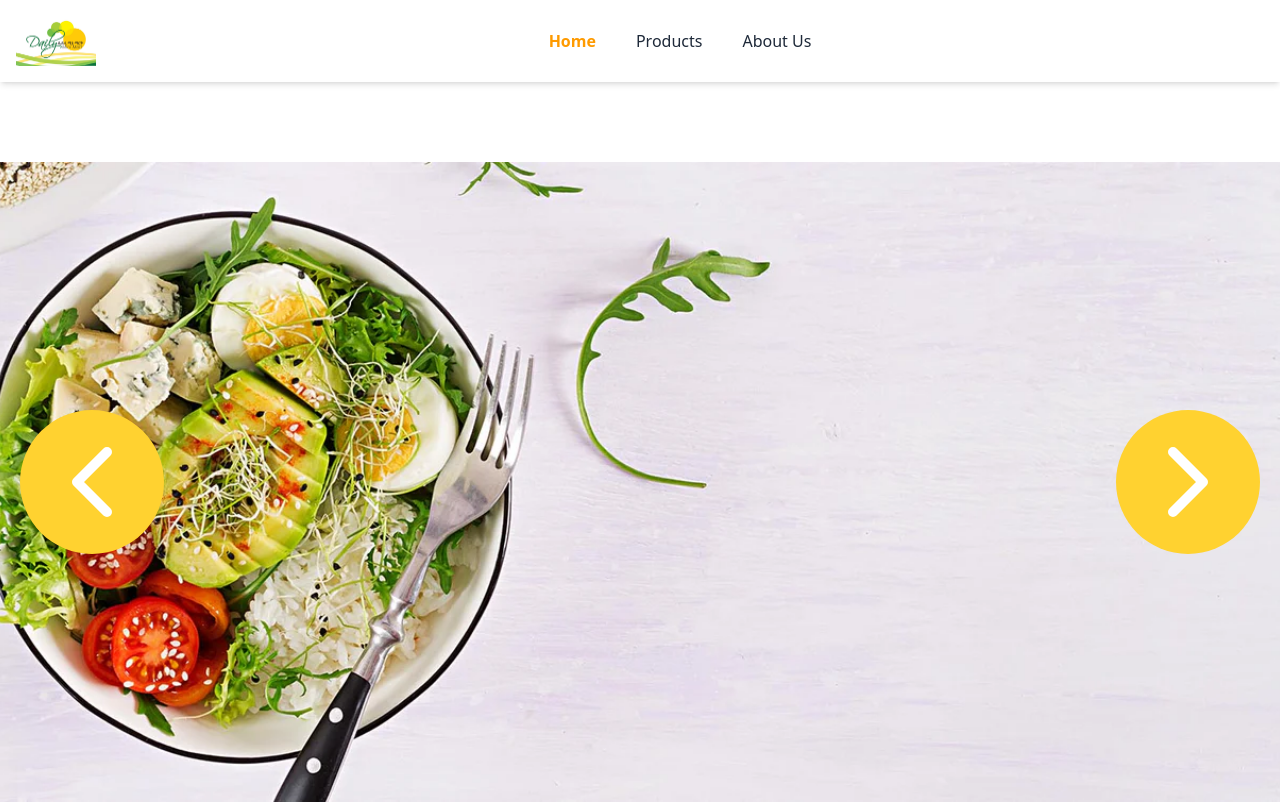
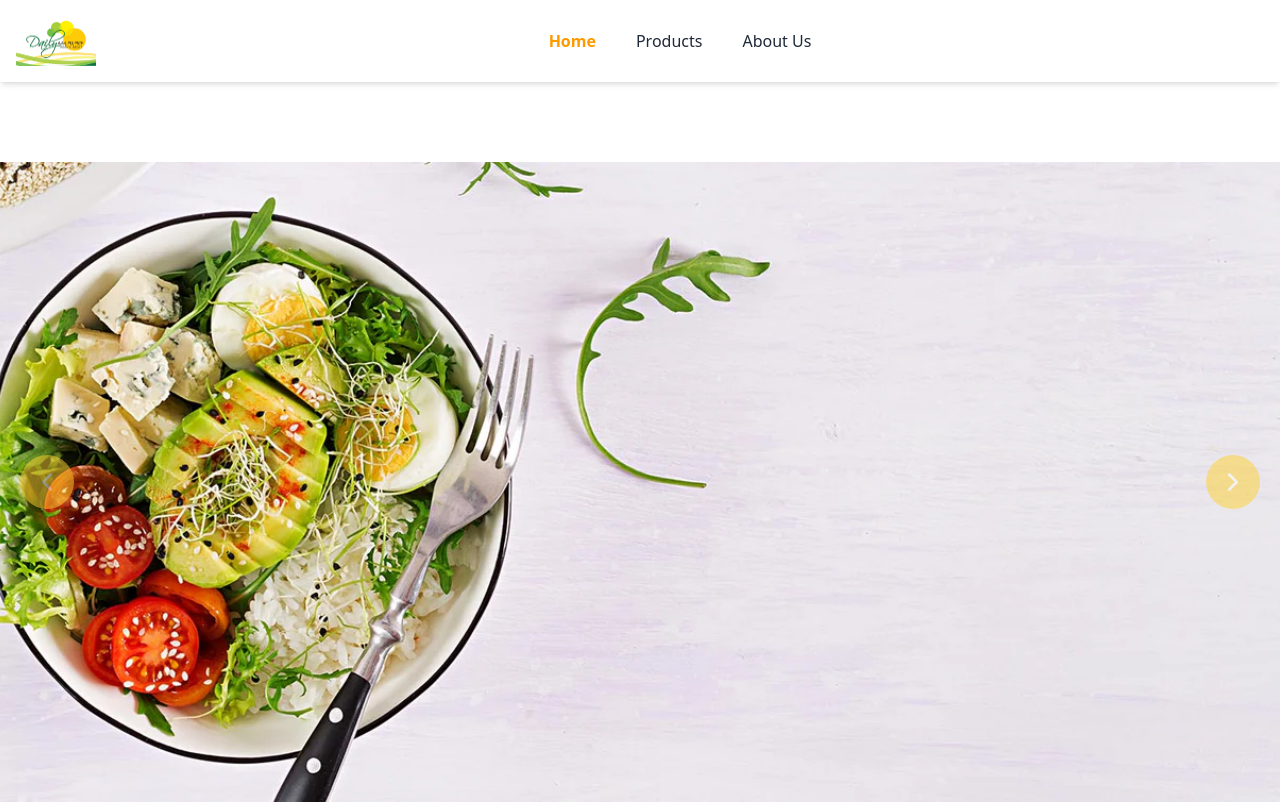
Before and after one commit to beteab548/daily, a Next.js app: page / in a window 1280 px wide. Shown: the top 804 px of the page. Built offline with nearby package versions, Linux system fonts and the light colour scheme.

Commit message:
GoogleMapEmbed

```diff
--- a/components/image-slider.tsx
+++ b/components/image-slider.tsx
@@ -5,14 +5,32 @@ import { ChevronLeft, ChevronRight, Menu } from "lucide-react";
 const images: string[] = ["/slider1.jpg", "/slider2.webp", "/slider3.webp"];
 
 export default function ImageSlider() {
-  const [currentIndex, setCurrentIndex] = useState<number>(1); // Start at 1 to account for cloned slides
+  const [currentIndex, setCurrentIndex] = useState<number>(1);
   const [isAnimating, setIsAnimating] = useState<boolean>(false);
+  const [isSidebarOpen, setIsSidebarOpen] = useState<boolean>(false);
+  const [isMobile, setIsMobile] = useState<boolean>(false);
   const sliderRef = useRef<HTMLDivElement>(null);
   const timerRef = useRef<number | null>(null);
   const timeoutRef = useRef<number | null>(null);
 
+  // Clone images for seamless looping
   const extendedImages = [images[images.length - 1], ...images, images[0]];
 
+  // Check for mobile viewport
+  useEffect(() => {
+    const checkIfMobile = () => {
+      setIsMobile(window.innerWidth < 768);
+    };
+
+    checkIfMobile();
+    window.addEventListener("resize", checkIfMobile);
+
+    return () => {
+      window.removeEventListener("resize", checkIfMobile);
+    };
+  }, []);
+
+  // Auto-slide and cleanup
   useEffect(() => {
     startAutoSlide();
     return () => {
@@ -21,66 +39,17 @@ export default function ImageSlider() {
     };
   }, []);
 
-  useEffect(() => {
-    setCurrentIndex(1);
-  }, []);
-
-  // Auto-slide functionality
-  const startAutoSlide = () => {
-    if (timerRef.current) clearInterval(timerRef.current);
-    timerRef.current = window.setInterval(() => {
-      handleSlide(nextSlide);
-    }, 5000);
-  };
-
-  // Handle slide transitions
-  const handleSlide = (slideFunc: () => void) => {
-    if (isAnimating) return;
-    setIsAnimating(true);
-    if (timerRef.current) clearInterval(timerRef.current);
-    slideFunc();
-
-    timeoutRef.current = window.setTimeout(() => {
-      setIsAnimating(false);
-      startAutoSlide();
-    }, 800);
-  };
-
-  // Go to the next slide
-  const nextSlide = () => {
-    setCurrentIndex((prevIndex) => {
-      const newIndex = prevIndex + 1;
-      if (newIndex >= extendedImages.length - 1) {
-        setTimeout(() => {
-          setCurrentIndex(1);
-        }, 800);
-      }
-      return newIndex;
-    });
-  };
-
-  // Go to the previous slide
-  const prevSlide = () => {
-    setCurrentIndex((prevIndex) => {
-      const newIndex = prevIndex - 1;
-      if (newIndex <= 0) {
-        setTimeout(() => {
-          setCurrentIndex(extendedImages.length - 2);
-        }, 800);
-      }
-      return newIndex;
-    });
-  };
-
+  // Handle transition end for seamless looping
   useEffect(() => {
     if (!sliderRef.current) return;
 
     const handleTransitionEnd = () => {
-      if (currentIndex === extendedImages.length - 1) {
+      if (currentIndex === 0) {
+        setCurrentIndex(extendedImages.length - 2);
+      } else if (currentIndex === extendedImages.length - 1) {
         setCurrentIndex(1);
-      } else if (currentIndex === 0) {
-        setCurrentIndex(extendedImages.length - 2);
       }
+      setIsAnimating(false);
     };
 
     const sliderElement = sliderRef.current;
@@ -91,9 +60,52 @@ export default function ImageSlider() {
     };
   }, [currentIndex]);
 
+  const startAutoSlide = () => {
+    if (timerRef.current) clearInterval(timerRef.current);
+    timerRef.current = window.setInterval(() => {
+      handleSlide(nextSlide);
+    }, 5000);
+  };
+
+  const handleSlide = (slideFunc: () => void) => {
+    if (isAnimating) return;
+    setIsAnimating(true);
+    if (timerRef.current) clearInterval(timerRef.current);
+    slideFunc();
+  };
+
+  const nextSlide = () => {
+    setCurrentIndex((prevIndex) => {
+      const newIndex = prevIndex + 1;
+      if (newIndex >= extendedImages.length - 1) {
+        requestAnimationFrame(() => {
+          setCurrentIndex(1);
+        });
+      }
+      return newIndex;
+    });
+  };
+
+  const prevSlide = () => {
+    setCurrentIndex((prevIndex) => {
+      const newIndex = prevIndex - 1;
+      if (newIndex <= 0) {
+        requestAnimationFrame(() => {
+          setCurrentIndex(extendedImages.length - 2);
+        });
+      }
+      return newIndex;
+    });
+  };
+
+  const toggleSidebar = () => {
+    setIsSidebarOpen(!isSidebarOpen);
+  };
+
   return (
-    <div className="relative w-full h-[50vh] md:h-[75vh] lg:h-screen overflow-hidden">
-      <div className="relative w-full h-full flex items-center justify-center">
+    <div className="relative w-full h-screen overflow-hidden">
+      {/* Image Slider - Responsive Height */}
+      <div className="relative w-full h-[30vh]  md:h-full flex items-center justify-center">
         <div
           ref={sliderRef}
           className="flex w-full h-160 transition-transform duration-700 ease-in-out"
@@ -103,16 +115,17 @@ export default function ImageSlider() {
           }}
         >
           {extendedImages.map((img, index) => (
+            <div key={index} className="w-full h-full flex-shrink-0 relative">
               <img
-              key={index}
                 src={img}
                 alt={`Slide ${index}`}
-              className="w-full h-full object-cover flex-shrink-0"
+                className="w-full h-full object-cover"
                 loading="lazy"
                 onError={(e) => {
                   e.currentTarget.src = "fallback-image.jpg";
                 }}
               />
+            </div>
           ))}
         </div>
       </div>
@@ -122,21 +135,25 @@ export default function ImageSlider() {
         onClick={() => handleSlide(prevSlide)}
         disabled={isAnimating}
         aria-label="Previous slide"
-        className={`absolute left-2 sm:left-5 top-1/2 transform -translate-y-1/2 bg-amber-300 text-white p-2 sm:p-3 rounded-full ${
-          isAnimating ? "opacity-50 cursor-not-allowed" : "hover:bg-amber-400"
+        className={`absolute left-2 md:left-5 top-1/2 transform -translate-y-1/2 bg-amber-300 text-white p-2 md:p-3 rounded-full ${
+          isAnimating
+            ? "opacity-50 cursor-not-allowed"
+            : "hover:bg-amber-400 hover:cursor-pointer"
         }`}
       >
-        <ChevronLeft size={24} className="sm:size-30" />
+        <ChevronLeft size={isMobile ? 20 : 30} />
       </button>
       <button
         onClick={() => handleSlide(nextSlide)}
         disabled={isAnimating}
         aria-label="Next slide"
-        className={`absolute right-2 sm:right-5 top-1/2 transform -translate-y-1/2 bg-amber-300 text-white p-2 sm:p-3 rounded-full ${
-          isAnimating ? "opacity-50 cursor-not-allowed" : "hover:bg-amber-400"
+        className={`absolute right-2 md:right-5 top-1/2 transform -translate-y-1/2 bg-amber-300 text-white p-2 md:p-3 rounded-full ${
+          isAnimating
+            ? "opacity-50 cursor-not-allowed"
+            : "hover:bg-amber-400 hover:cursor-pointer"
         }`}
       >
-        <ChevronRight size={24} className="sm:size-30" />
+        <ChevronRight size={isMobile ? 20 : 30} />
       </button>
     </div>
   );
--- a/components/review.tsx
+++ b/components/review.tsx
@@ -76,7 +76,7 @@ const Home = () => {
   return (
     <div className="flex flex-col items-center bg-gray-50 py-12 px-4">
       <h1 className="font-serif text-4xl mb-10 text-center">
-        Customer Reviews
+        Our Customer Say
       </h1>
       <div className="grid grid-cols-1 sm:grid-cols-2 gap-6">
         <ReviewCard
```
Lines whose indentation alone changed are shown as unchanged.
